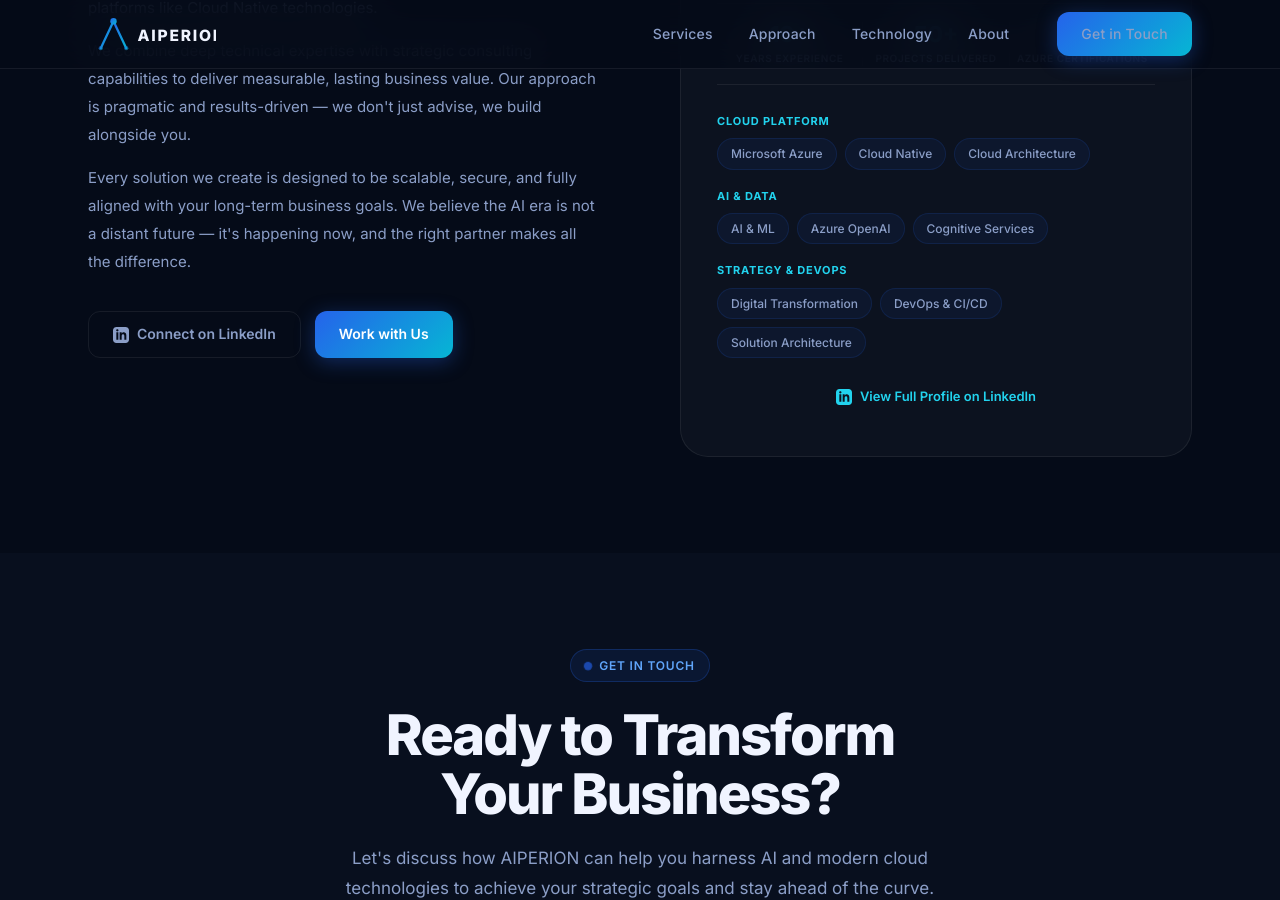
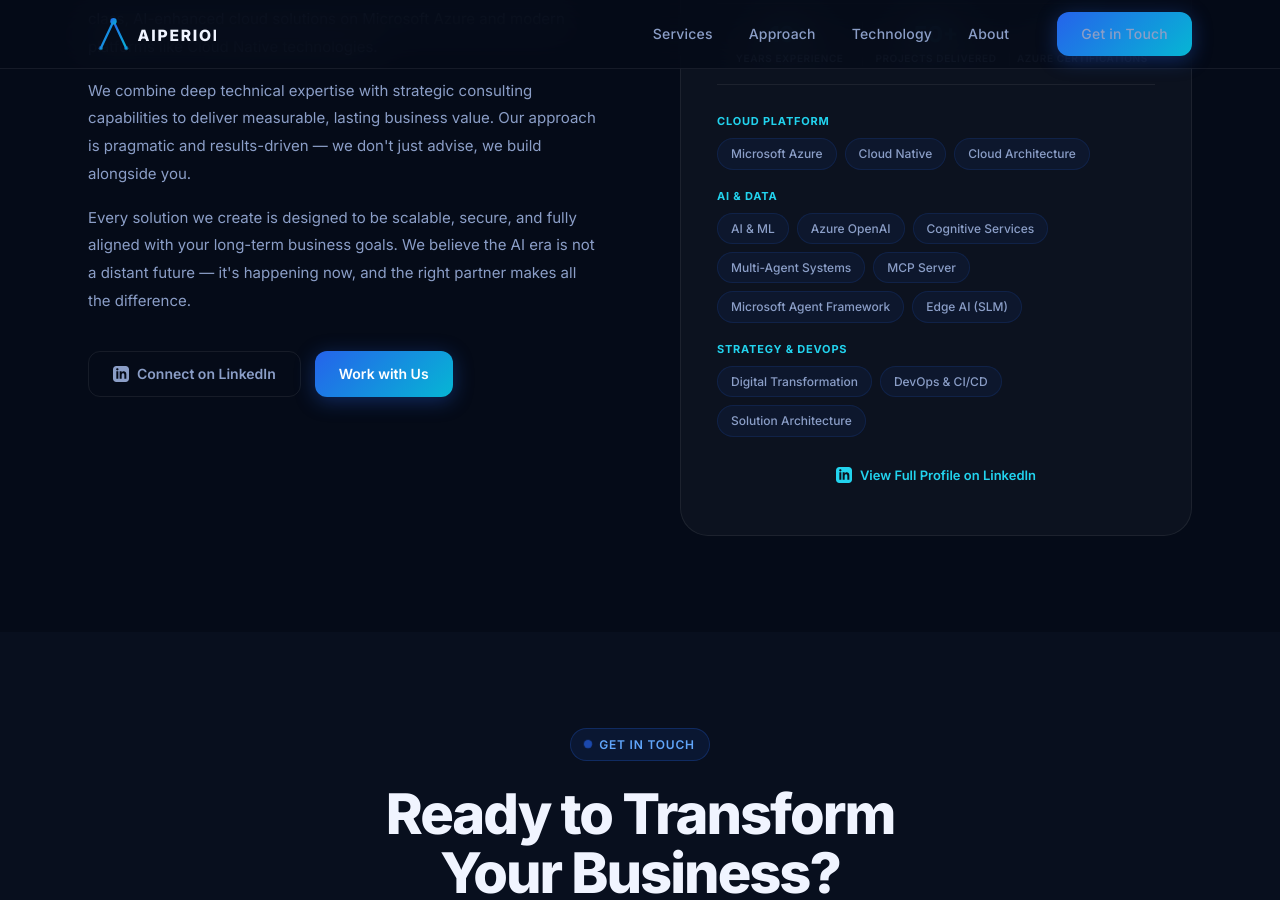
Before and after one commit to AIperion/aiperion.github.io, a Jekyll site: the page built from docs/index.html, in a window 1280 px wide and 900 px high, scrolled down 3737 px. Built offline with Jekyll 4.4.1, drawn with Linux system fonts in a browser that asks for light colours.

Commit message:
Add Multi-Agent Systems, MCP Server, Microsoft Agent Framework, and Edge AI (SLM) to AI & Data skills
Co-authored-by: hoffe86 <5873390+hoffe86@users.noreply.github.com>

```diff
--- a/docs/index.html
+++ b/docs/index.html
@@ -407,6 +407,10 @@ description: "AIPERION empowers organizations to harness the transformative powe
                 <span class="tag">AI &amp; ML</span>
                 <span class="tag">Azure OpenAI</span>
                 <span class="tag">Cognitive Services</span>
+                <span class="tag">Multi-Agent Systems</span>
+                <span class="tag">MCP Server</span>
+                <span class="tag">Microsoft Agent Framework</span>
+                <span class="tag">Edge AI (SLM)</span>
               </div>
             </div>
             <div class="founder-skill-group">
```
